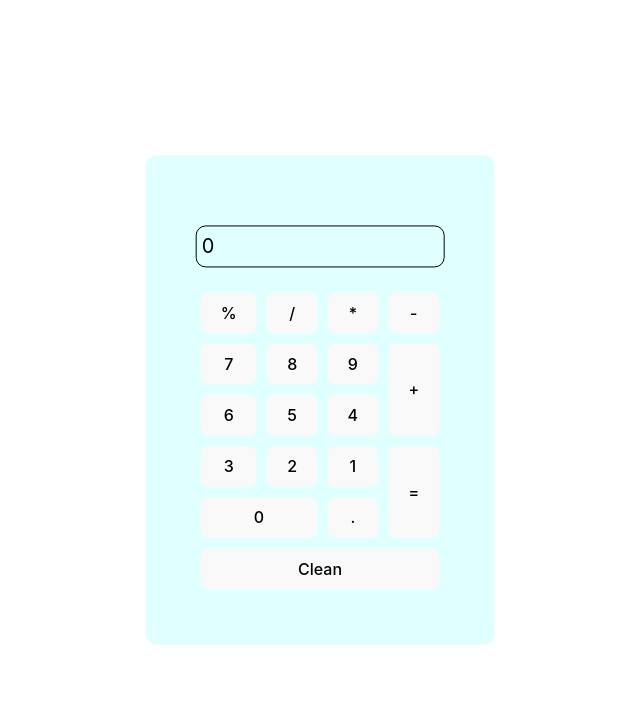
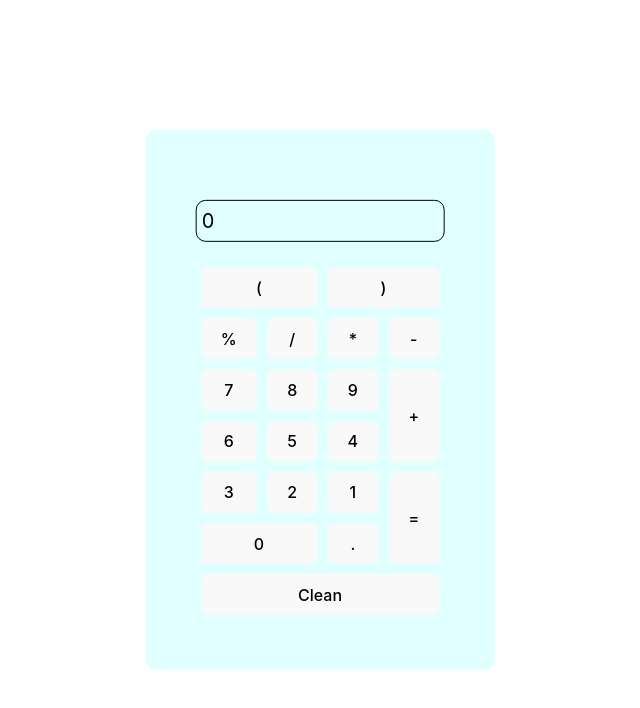
Before and after one commit to dsaub/calculadora, a React (Vite) app: page / in a window 1280 px wide. Shown: the top 708 px of the page, without its empty margins (320-960 px from the left). Built offline with nearby package versions, Linux system fonts and the light colour scheme.

Commit message:
Add Parenthesis buttons

```diff
--- a/src/App.css
+++ b/src/App.css
@@ -37,3 +37,11 @@
 .deleteall {
   grid-column: span 4;
 }
+
+.abreparentesis {
+  grid-column: span 2;
+}
+
+.cierraparentesis {
+  grid-column: span 2;
+}
--- a/src/App.tsx
+++ b/src/App.tsx
@@ -28,6 +28,8 @@ function App() {
       <div id="app">
         <div className="calculadora">
           <p>{ count }</p>
+          <button className="abreparentesis" onClick={() => append('(')}>(</button>
+          <button className="cierraparentesis" onClick={() => append(')')}>)</button>
           <button className="divisor2" onClick={() => append('%')}>%</button>
           <button className="divisor" onClick={() => append('/')}>/</button>
           <button className="multiplication" onClick={() => append('*')}>*</button>
```
